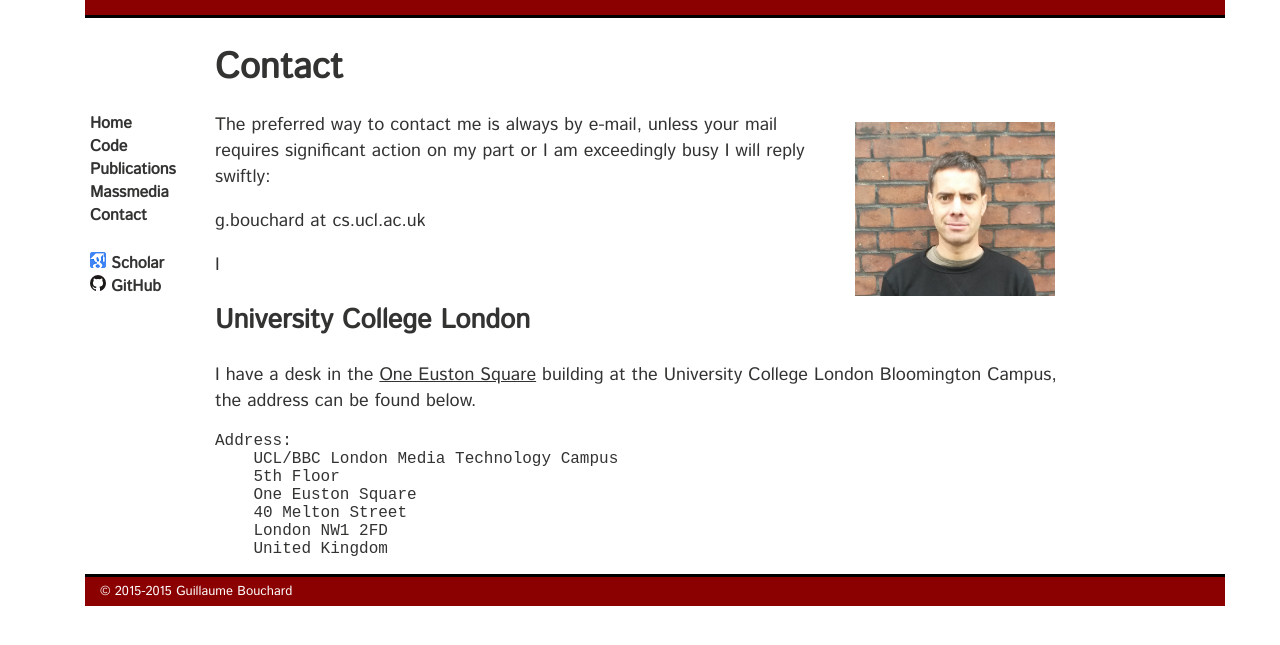
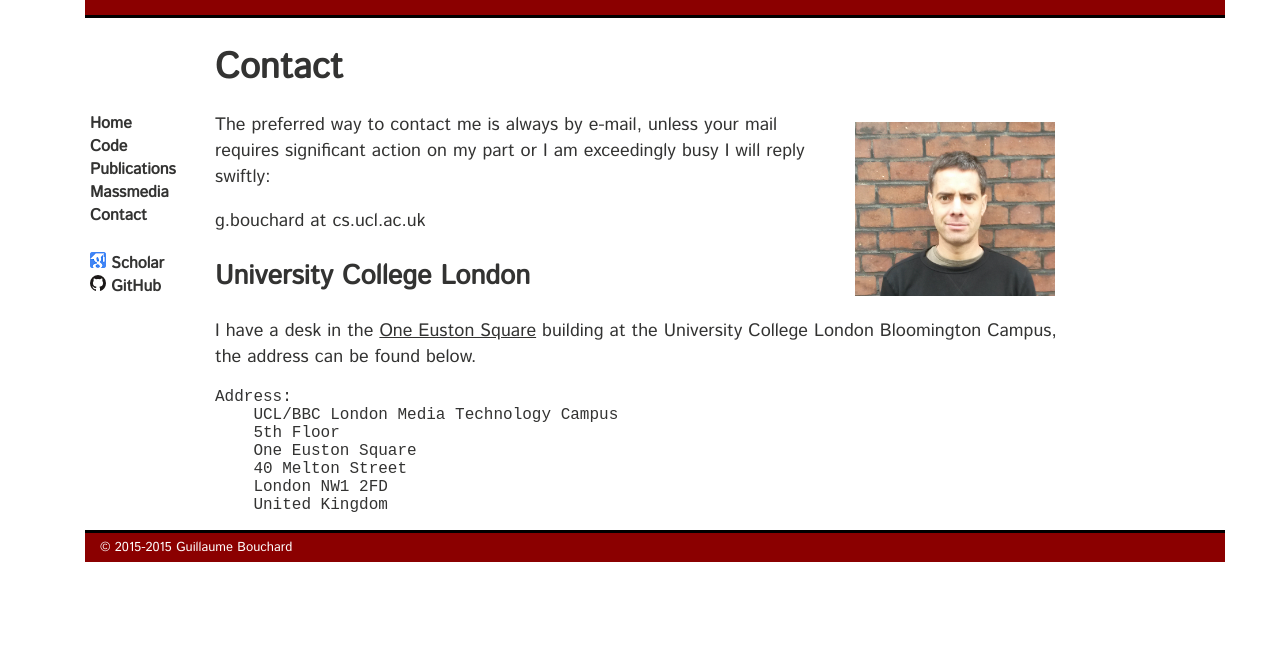
Before and after one commit to gbouchar/gbouchar.github.io, a Jekyll site: the page built from contact.md, in a window 1280 px wide. Shown: the top 645 px of the page. Built offline with Jekyll 4.4.1, drawn with Linux system fonts in a browser that asks for light colours; Markdown is read by kramdown in place of the engine named in the settings.

```diff
--- a/contact.md
+++ b/contact.md
@@ -13,7 +13,7 @@ significant action on my part or I am exceedingly busy I will reply swiftly:
 <p>
 g.bouchard at cs.ucl.ac.uk
 </p>
-I
+
 ## University College London ##
 
 I have a desk in the [One Euston Square][gmap] building at the University
```
